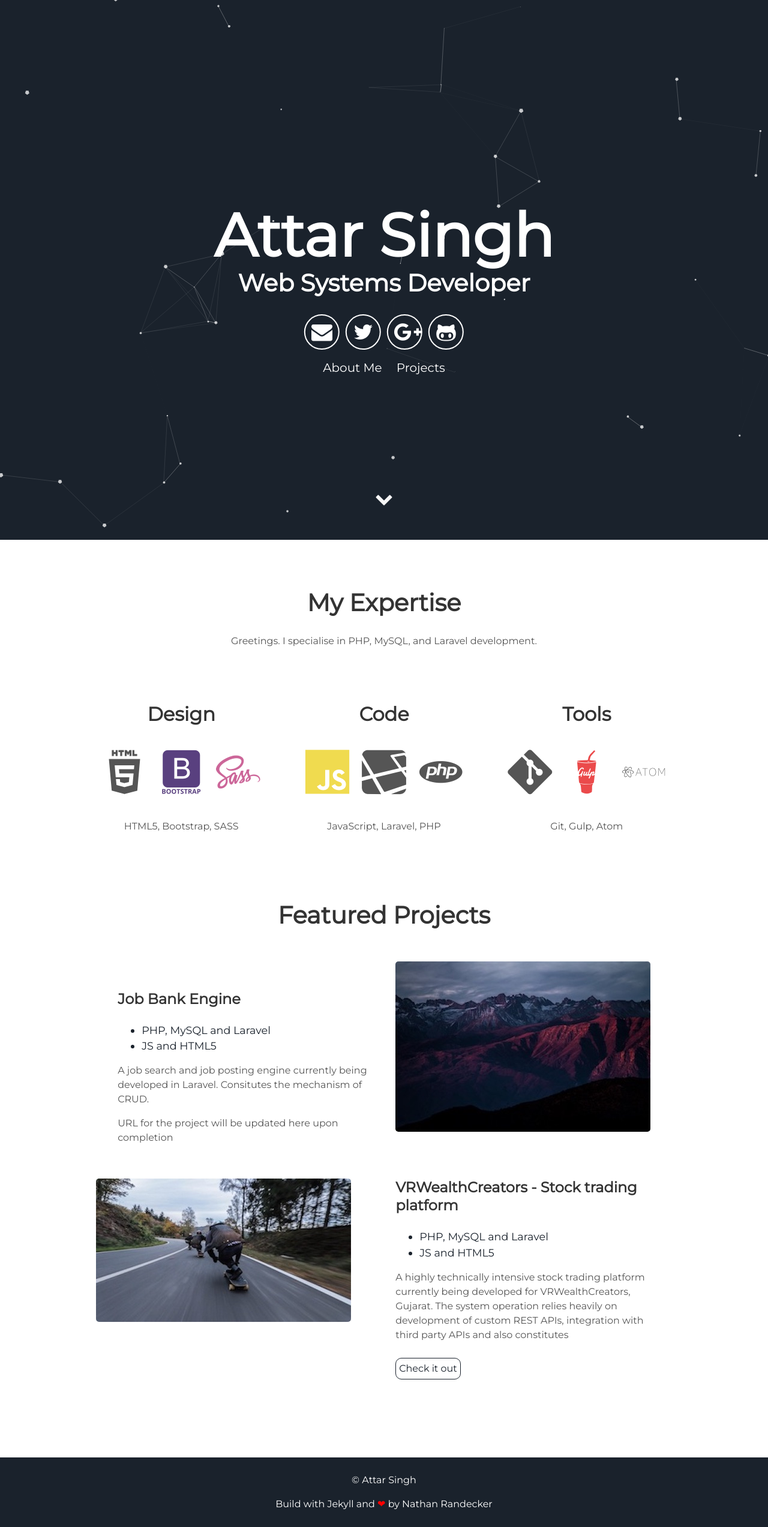
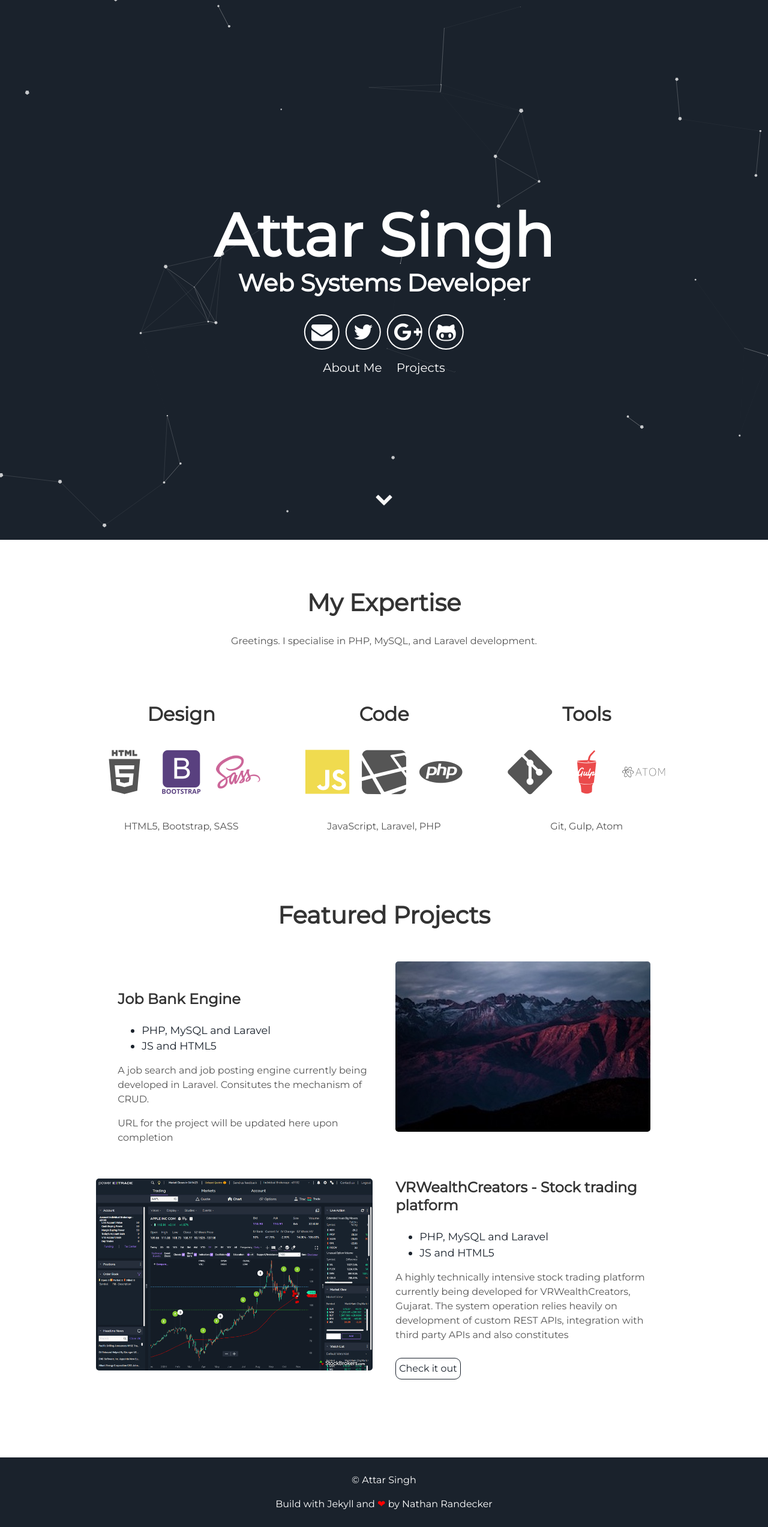
Before and after one commit to attarsinghgill/attarsinghgill.github.io, a Jekyll site: the page built from index.html, in a window 1280 px wide. Shown: the whole page at 60% size. Built offline with Jekyll 4.4.1, drawn with Linux system fonts in a browser that asks for light colours.

Commit message:
Update projects.html

```diff
--- a/_includes/projects.html
+++ b/_includes/projects.html
@@ -18,7 +18,7 @@
 </div>
 <div class="user-projects">
   <div class="images-left">
-    <img alt="mountains" src="{{ "/assets/img/skate.jpg" | prepend: site.baseurl }}" />
+    <img alt="mountains" src="{{ "/assets/img/Power-E-TRADE-platform-overview.png" | prepend: site.baseurl }}" />
   </div>
   <div class="contents-right">
     <h3> VRWealthCreators - Stock trading platform </h3>
```
